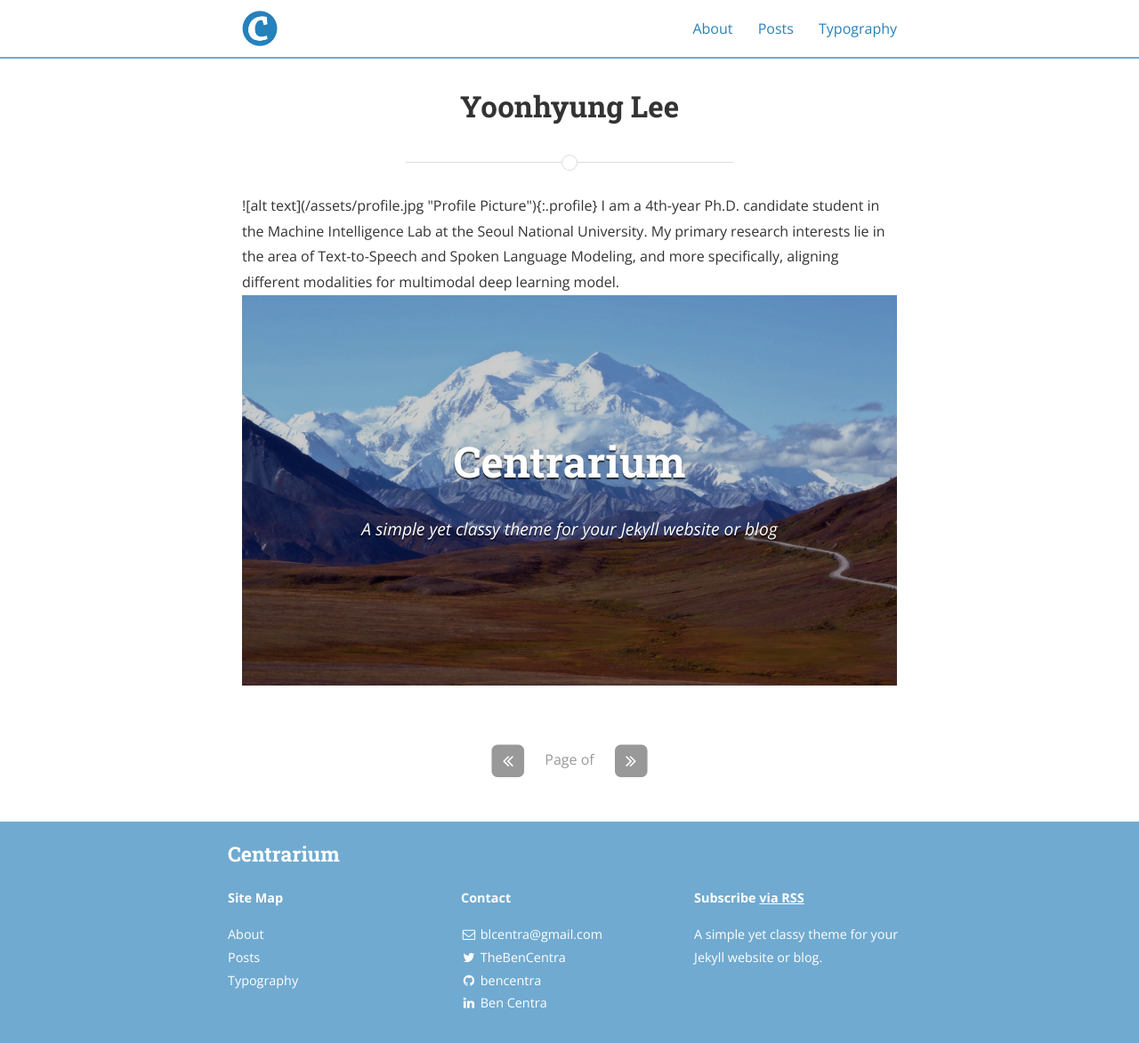
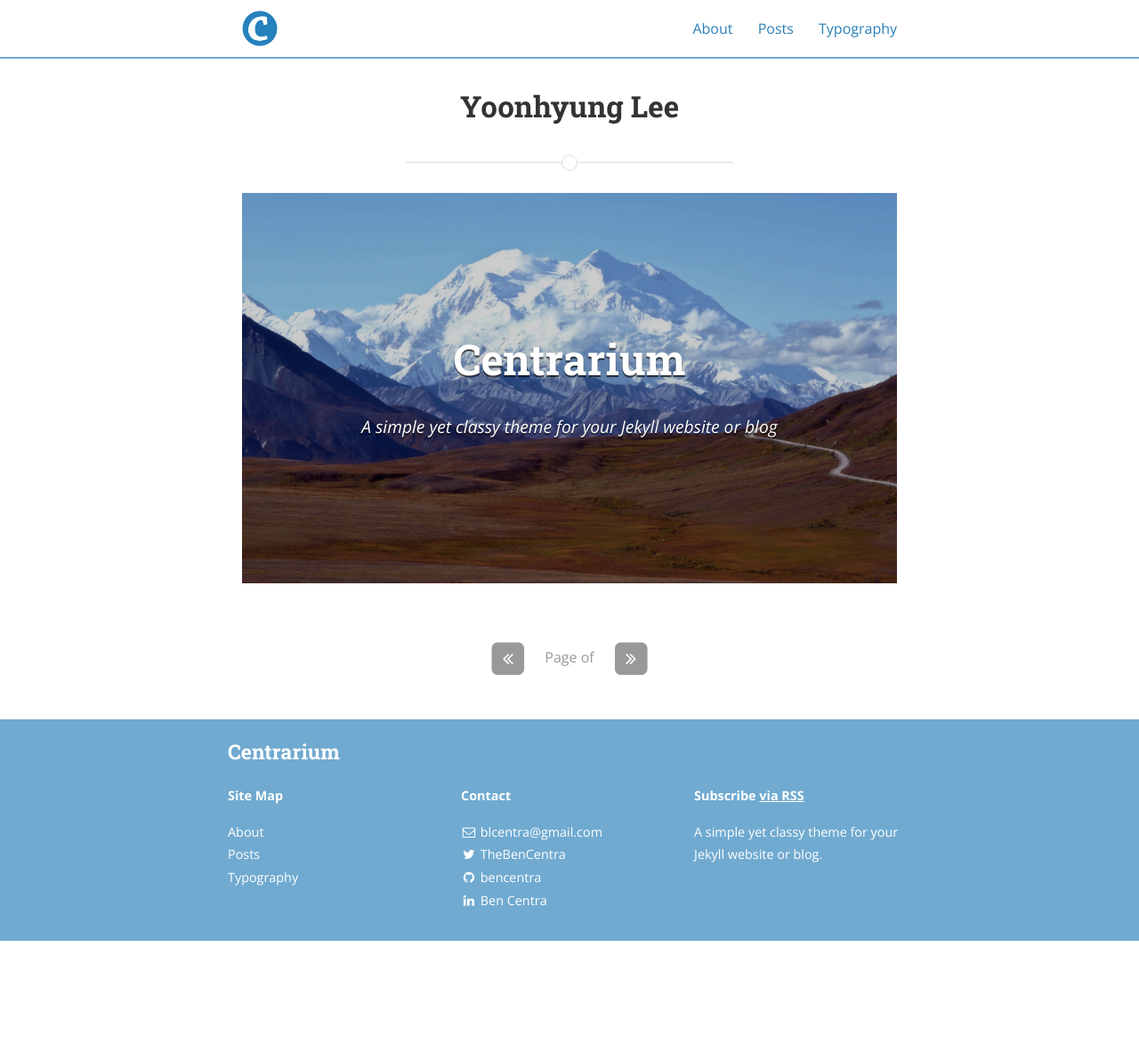
Before and after one commit to LEEYOONHYUNG/LEEYOONHYUNG.github.io, a Jekyll site: the page built from index.html, in a window 1280 px wide and 1173 px high. Shown: the whole window at 89% size. Built offline with Jekyll 4.4.1, drawn with Linux system fonts in a browser that asks for light colours; nearby versions of some CDN libraries.

Commit message:
Update index.html

```diff
--- a/index.html
+++ b/index.html
@@ -4,12 +4,6 @@ title: "Yoonhyung Lee"
 ---
 
 <div class="home">
-
-![alt text]({{ site.baseurl }}/assets/profile.jpg "Profile Picture"){:.profile}
-
-I am a 4th-year Ph.D. candidate student in the Machine Intelligence Lab at the Seoul National University.
-
-My primary research interests lie in the area of Text-to-Speech and Spoken Language Modeling, and more specifically, aligning different modalities for multimodal deep learning model.
 
 <div class="site-header-container {% if site.cover %}has-cover{% endif %}" {% if site.cover %}style="background-image: url({{ site.cover | prepend: site.baseurl }});"{% endif %}>
   <div class="scrim {% if site.cover %}has-cover{% endif %}">
```
